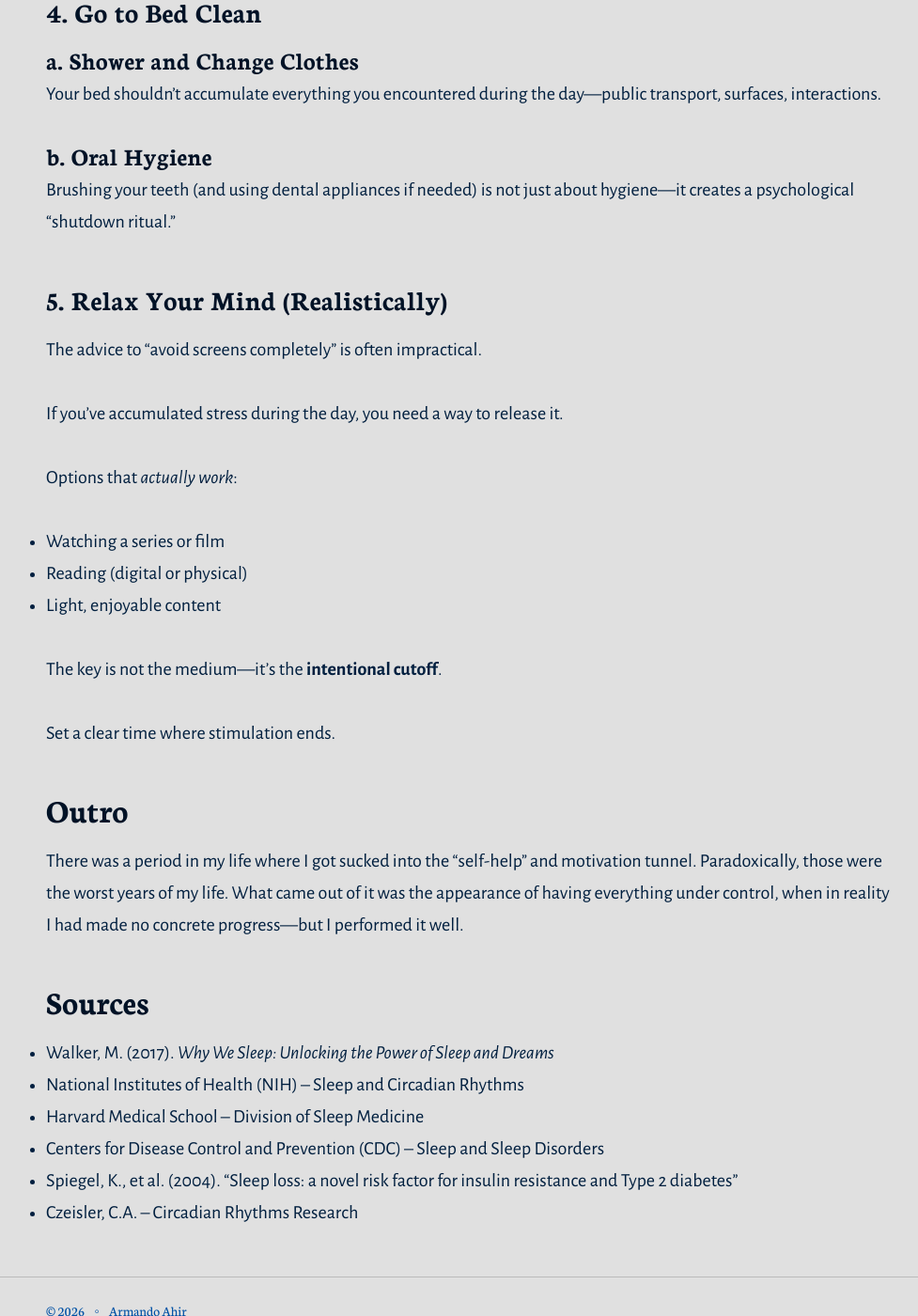
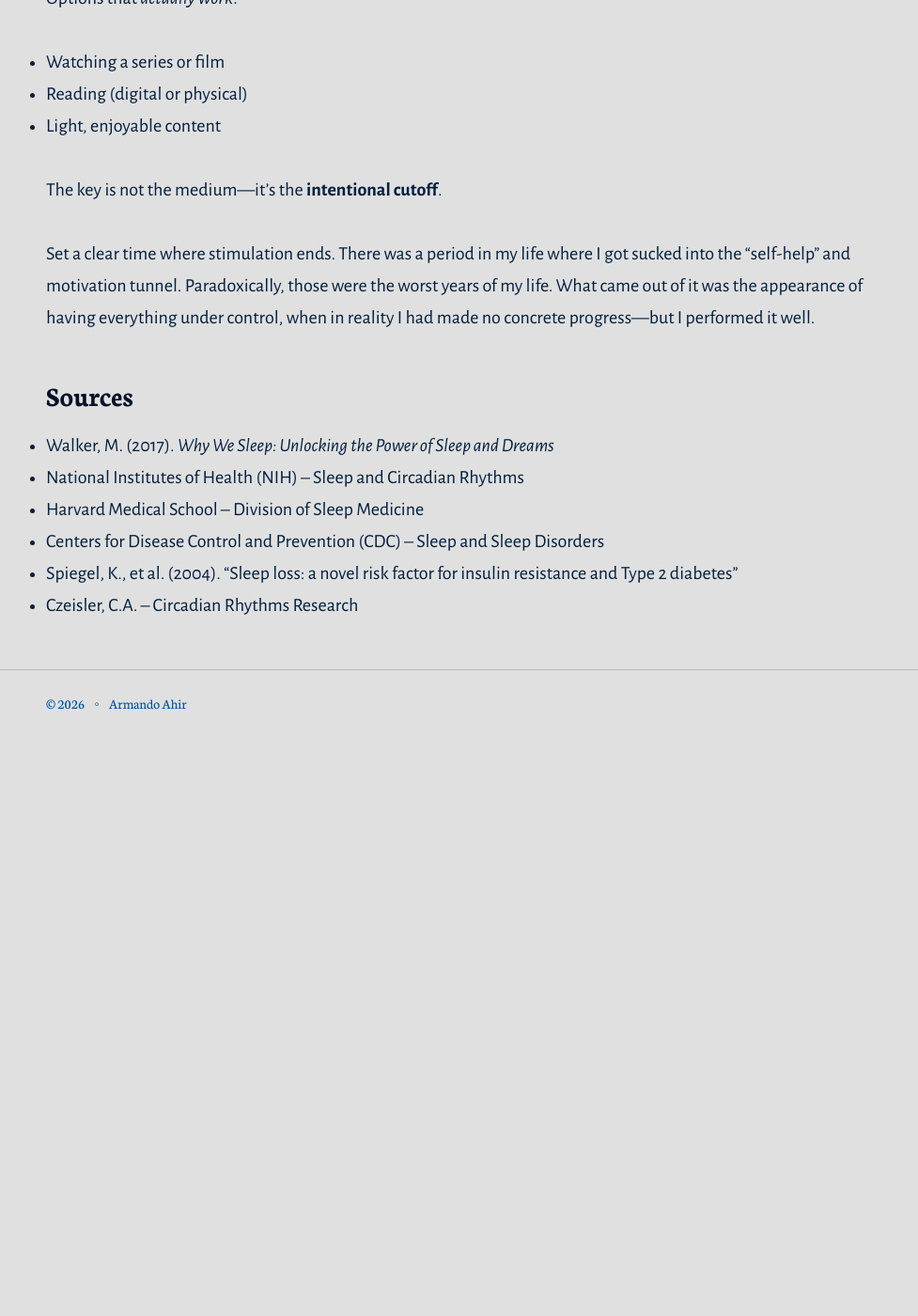
Before and after one commit to armandoahir/armandoahir.github.io, a Jekyll site: the page built from _posts/2026-04-15-How-sleep-hygiene-should-look-like-in-a-real-busy-schedule.md, in a window 1280 px wide and 1400 px high, scrolled down 4815 px. Shown: the whole window at 94% size, without its empty margins (141-1118 px from the left). Built offline with Jekyll 4.4.1, drawn with Linux system fonts in a browser that asks for light colours; after the commit the page ends 5597 px from its top, so only the background shows below that; some of the changed text lies outside the part shown.

Commit message:
[14th Apr] Fix posts

```diff
--- a/_posts/2026-04-15-How-sleep-hygiene-should-look-like-in-a-real-busy-schedule.md
+++ b/_posts/2026-04-15-How-sleep-hygiene-should-look-like-in-a-real-busy-schedule.md
@@ -5,15 +5,13 @@
 ---
 
 There was a period in my life where I got sucked into the “self-help” and motivation tunnel. Paradoxically, those were the worst years of my life. What came out of it was the *appearance* of having everything under control—when in reality, I had made no concrete progress. I just performed the illusion well.
+<!-- more -->
 
 During that time, I came across the usual productivity routines. In theory, they make sense. But the real world isn’t an ideal system—it’s noisy. There are always variables, disruptions, and uncertainties that shift outcomes away from what we plan.
 
 What often happens is that we end up spending more energy structuring our day than actually moving forward with our goals.
-<!-- more -->
 
 Out of everything I explored back then, only a few ideas stuck with me. One of them is the importance of high-quality sleep.
-
----
 
 ## Why Sleep Became Non-Negotiable for Me
 
@@ -28,8 +26,6 @@
 > **What actually defines “good” sleep?**
 
 To answer that, we need to understand what the body does while we sleep.
-
----
 
 ## What Happens in Your Body During Sleep
 
@@ -85,8 +81,6 @@
 
 This explains why you might feel wired after little sleep but crash later: your stress systems (like cortisol) temporarily compensate, but cannot sustain performance.
 
----
-
 ## What Happens When You Don’t Sleep Enough
 Sleep deprivation isn’t just about feeling tired.
 It impairs:
@@ -100,30 +94,30 @@
 
 Here’s what I’ve found to be realistically effective—not idealized, but applicable.
 
-### 1. Eliminate or Minimize Caffeine
+1. Eliminate or Minimize Caffeine
 Caffeine (coffee, tea, matcha, yerba mate, cola) blocks **adenosine**, a molecule that builds sleep pressure.
 
 Even if you “feel fine,” caffeine can degrade sleep quality hours later. Sensitivity varies, but reducing intake—especially in the afternoon—is one of the highest-impact changes.
-### 2. Prepare the Next Day in Advance
+2. Prepare the Next Day in Advance
 Set up:
 - Clothes
 - Breakfast
 - Meals
 - Work essentials
 This reduces cognitive load before sleep. Fewer unresolved thoughts = less mental friction when falling asleep.
-### 3. Keep Your Environment Clean and Orderly
+3. Keep Your Environment Clean and Orderly
 A chaotic environment creates low-level stress.
 
 Personally, trying to sleep in a messy room adds unnecessary mental noise. Clean space → lower cognitive load → better sleep onset.
-### 4. Go to Bed Clean
+#### 4. Go to Bed Clean
 
-#### a. Shower and Change Clothes
+##### a. Shower and Change Clothes
 Your bed shouldn’t accumulate everything you encountered during the day—public transport, surfaces, interactions.
 
-#### b. Oral Hygiene
+##### b. Oral Hygiene
 Brushing your teeth (and using dental appliances if needed) is not just about hygiene—it creates a psychological “shutdown ritual.”
 
-### 5. Relax Your Mind (Realistically)
+5. Relax Your Mind (Realistically)
 
 The advice to “avoid screens completely” is often impractical.
 
@@ -137,10 +131,9 @@
 The key is not the medium—it’s the **intentional cutoff**.
 
 Set a clear time where stimulation ends.
-## Outro
+There was a period in my life where I got sucked into the “self-help” and motivation tunnel. Paradoxically, those were the worst years of my life. What came out of it was the appearance of having everything under control, when in reality I had made no concrete progress—but I performed it well.
 
-There was a period in my life where I got sucked into the “self-help” and motivation tunnel. Paradoxically, those were the worst years of my life. What came out of it was the appearance of having everything under control, when in reality I had made no concrete progress—but I performed it well.
-## Sources
+### Sources
 
 - Walker, M. (2017). *Why We Sleep: Unlocking the Power of Sleep and Dreams*
 - National Institutes of Health (NIH) – Sleep and Circadian Rhythms
```
